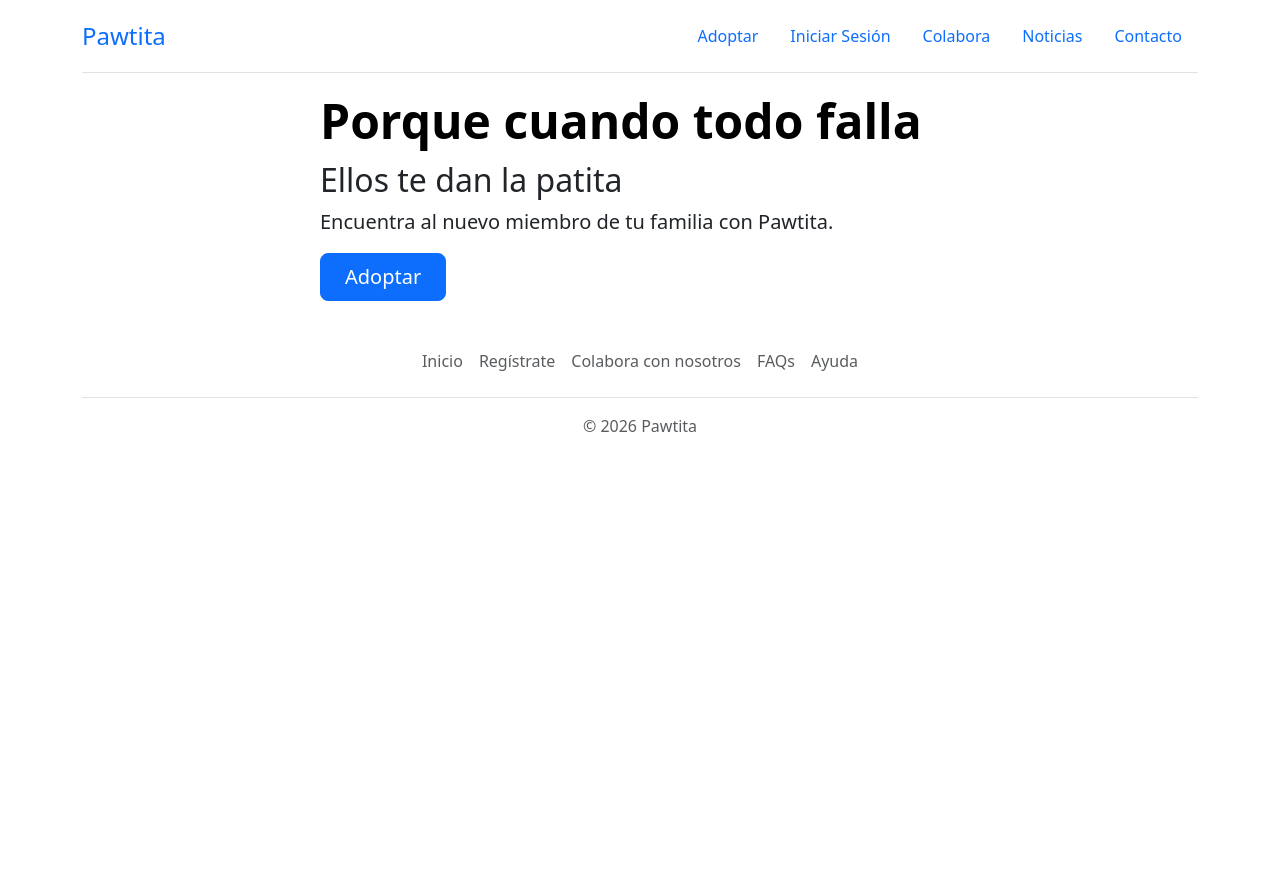
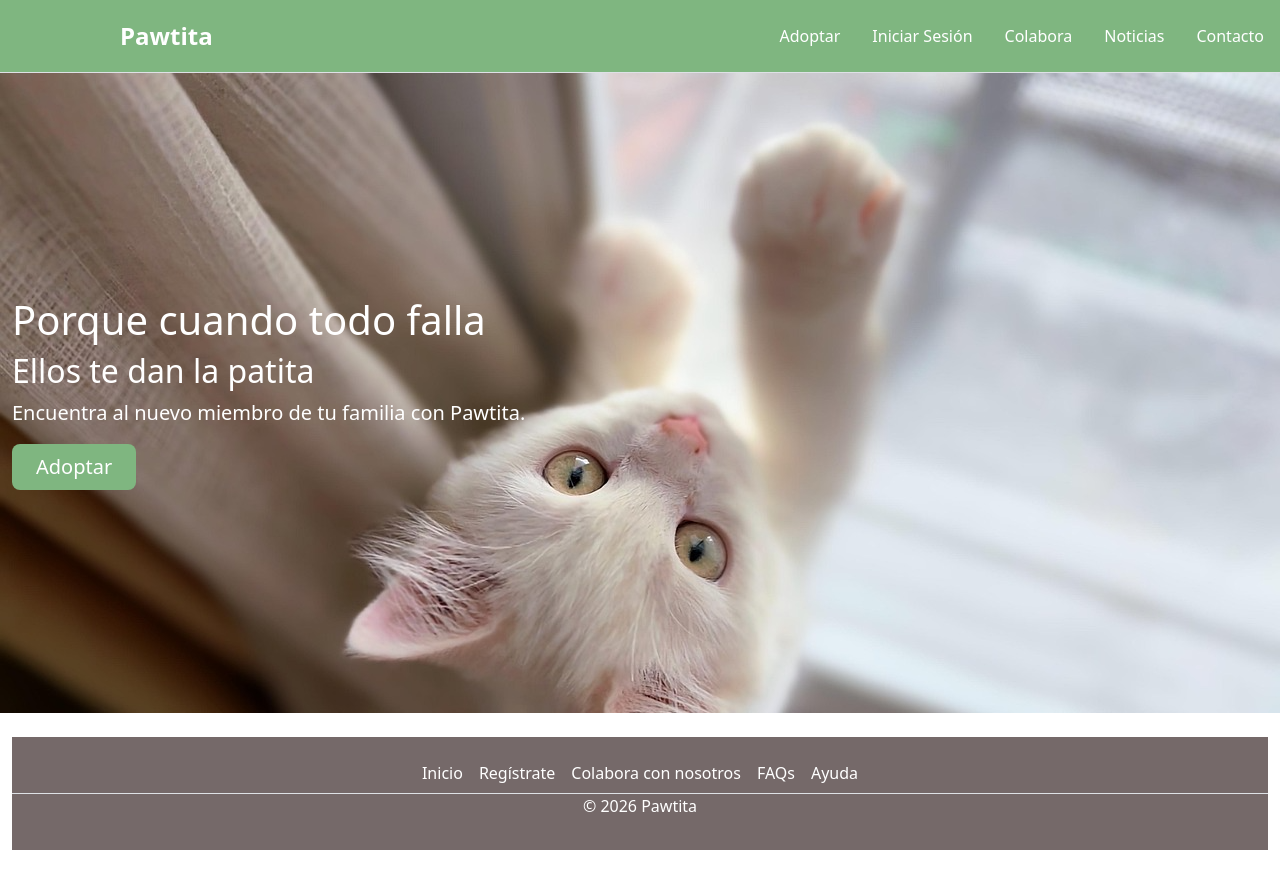
Before and after one commit to SarayP08/adoptame-api, a Vue app in the folder frontend/: page / in a window 1280 px wide. Before the commit the page ends 800 px from the top, so only its background shows below. Built offline with nearby package versions, Linux system fonts and the light colour scheme.

Commit message:
esqueleto previo

```diff
--- a/frontend/src/components/Footer.vue
+++ b/frontend/src/components/Footer.vue
@@ -9,10 +9,10 @@ const enlaces = [
 </script>
 
 <template>
-  <div class="container">
+  <div class="container-fluid">
     <footer class="py-3 my-4">
 
-      <ul class="nav justify-content-center border-bottom pb-3 mb-3">
+      <ul class="nav justify-content-center border-bottom">
         <li
           class="nav-item"
           v-for="link in enlaces"
@@ -34,3 +34,23 @@ const enlaces = [
     </footer>
   </div>
 </template>
+
+<style scoped>
+body {
+  margin: 0;
+  padding: 0;
+}
+
+ footer {
+  background-color: #756969;
+  padding: 0;
+}
+
+footer .nav-link {
+  color: #fff !important;
+}
+
+p {
+  color: #fff !important;
+}
+</style>
--- a/frontend/src/components/Header.vue
+++ b/frontend/src/components/Header.vue
@@ -9,9 +9,7 @@
 </script>
 
 <template>
-  <div class="container">
-    <header class="d-flex flex-wrap justify-content-center py-3 mb-4 border-bottom">
-
+    <header class="header d-flex flex-wrap justify-content-center py-3 border-bottom">
       <router-link
         to="/"
         class="d-flex align-items-center mb-3 mb-md-0 me-md-auto text-decoration-none"
@@ -33,5 +31,26 @@
         </li>
       </ul>
     </header>
-  </div>
 </template>
+
+<style scoped>
+body {
+  margin: 0;
+  padding: 0;
+}
+.header {
+  background-color: #7fb680;
+  width: 100%;
+  height: 100%;
+}
+
+.nav-link {
+  color: #ffffff;
+  font-weight: 500;
+}
+span {
+  color: #ffffff;
+  font-weight: 700;
+  margin-left: 120px;
+}
+</style>
--- a/frontend/src/views/Index.vue
+++ b/frontend/src/views/Index.vue
@@ -1,8 +1,8 @@
 <script setup>
 </script>
     <template>
-     <div class="col-lg-6 mx-auto">
-            <h1 class="display-5 fw-bold text-body-emphasis lh-1 mb-3">
+     <div class="container-fluid hero" >
+            <h1>
             Porque cuando todo falla
             </h1>
             <h2>Ellos te dan la patita</h2>
@@ -16,3 +16,31 @@
             </div>
           </div>
 </template>
+
+<style scoped>
+.hero {
+  background-image: url('../assets/img/img_index/kitten.png');
+  background-size: cover;
+  min-height: 80vh;
+  display: flex;
+  flex-direction: column;
+  justify-content: center;
+}
+
+.hero h1 {
+  color: #fff;
+
+}
+.hero h2 {
+  color: #fff;
+}
+
+.lead {
+  color: #fff;
+}
+
+button {
+  background-color: #7fb680;
+  border: none;
+}
+</style>
```
Also changed, not shown: frontend/src/assets/img/img_index/kitten.png (added).
